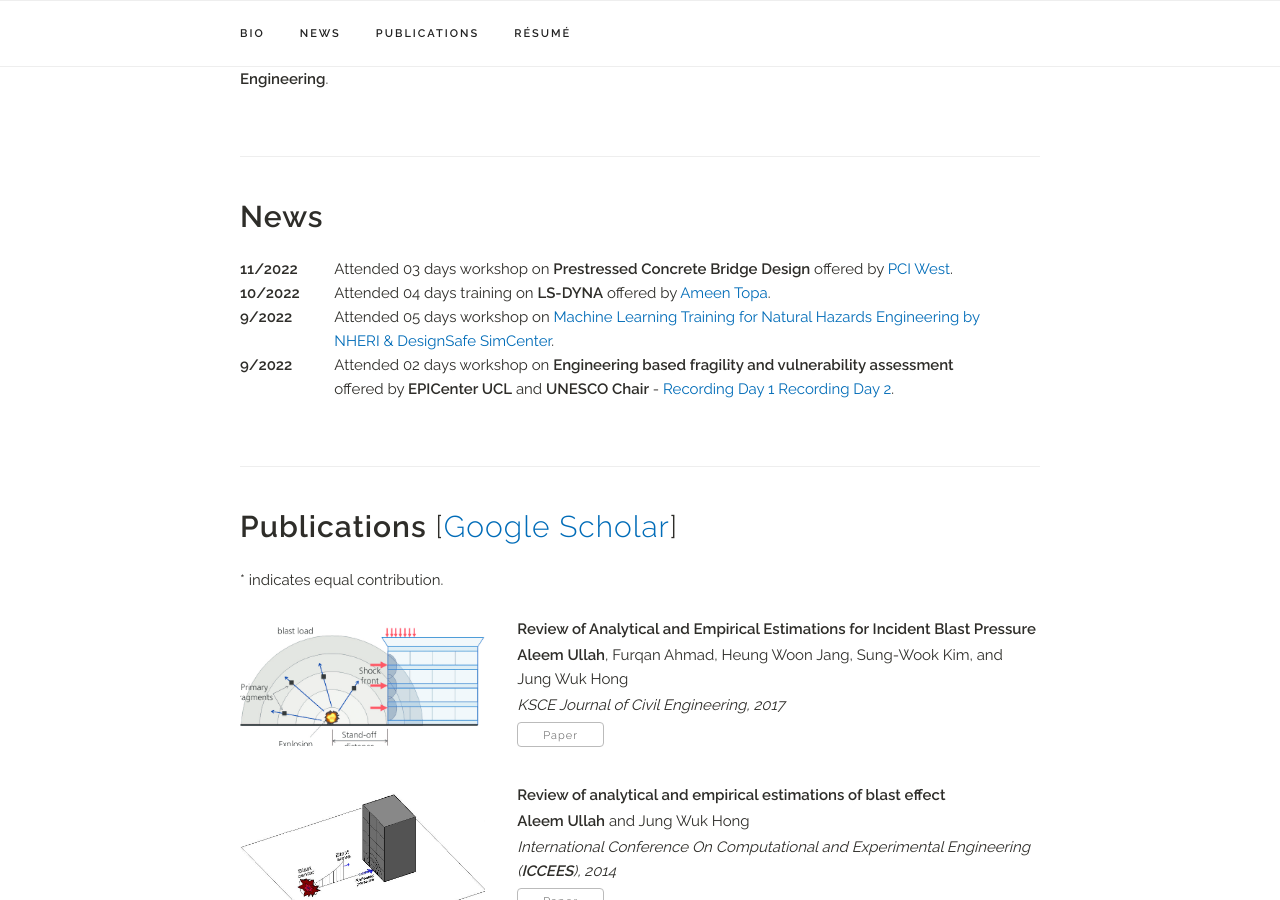
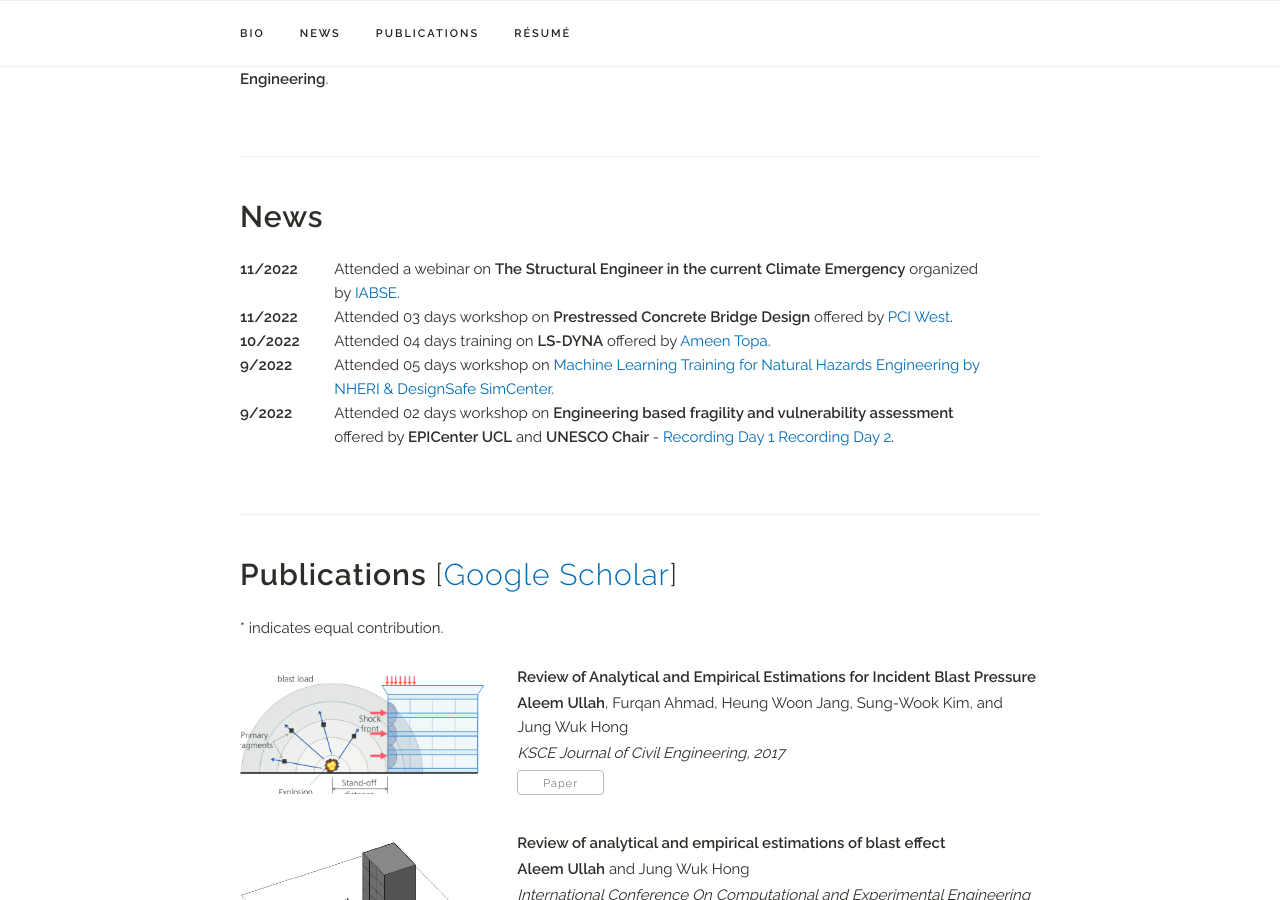
Before and after one commit to aleemulla/aleemulla.github.io, a Jekyll site: the page built from index.html, in a window 1280 px wide and 900 px high, scrolled down 571 px. Built offline with Jekyll 4.4.1, drawn with Linux system fonts in a browser that asks for light colours; a style sheet for code colours, icons or effects is not loaded.

Commit message:
Fortythree commit

```diff
--- a/_data/news.yaml
+++ b/_data/news.yaml
@@ -3,6 +3,9 @@ news:
 
 # - title: "<a href='https://gitlab.com/LMSAL_HUB/aia_hub/aiapy'>aiapy</a> is now citeable! <b>available at <a href='https://zenodo.org/record/4016983#.X1gmHGdKhMN'>Zenodo</a></b>"
 #  date: "09/2020"
+- title: "Attended a webinar on <b>The Structural Engineer in the current Climate Emergency</b> organized by <a href='https://iabse.org/elearning/webinars'>IABSE</a>."
+  date: "11/2022"
+
 - title: "Attended 03 days workshop on <b>Prestressed Concrete Bridge Design</b> offered by <a href='https://www.pci.org/PCIWest/'>PCI West</a>."
   date: "11/2022"
 
```
